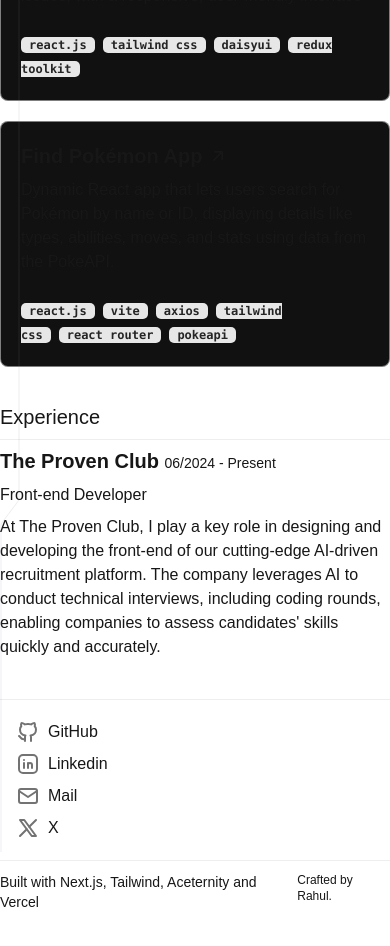
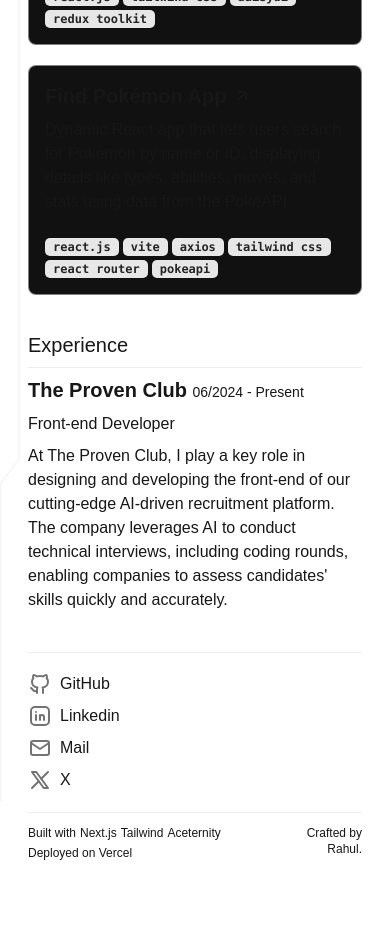
Before and after one commit to sutharrahul/rahul-suthar, a Next.js app: page / in a window 390 px wide. Shown: the part 920-1866 px from the top of the page. After the commit the page ends 1821 px from the top, so only its background shows below. Built offline with nearby package versions, Linux system fonts and the light colour scheme.

Commit message:
debug and responsive create

```diff
--- a/src/app/page.tsx
+++ b/src/app/page.tsx
@@ -1,5 +1,4 @@
 import Clock from "@/components/Clock";
-// import { FloatingDockDemo } from "@/components/FloatingDockDemo";
 import Footer from "@/components/Footer";
 import { FlipWords } from "@/components/ui/flip-words";
 import { TracingBeam } from "@/components/ui/tracing-beam";
@@ -7,13 +6,15 @@ import data from "../json/project.json";
 import Badge from "@/components/Badge";
 import { IconArrowUpRight } from "@tabler/icons-react";
 import Link from "next/link";
+
 export default function Home() {
-  const { profile, experience, projects, social } = data;
+  const { profile, experience, projects } = data;
   return (
-    <TracingBeam>
-      <div className=" mx-auto pt-28 max-w-[680px]">
+    <div className="mx-auto max-w-[580px]">
+      <TracingBeam className="px-5 sm:px-0">
+        <div className="px-2 pt-20 sm:pt-28">
           <Clock />
-        <div className="mx-auto">
+          <div>
             {/* Hero section */}
             <img
               className="w-24 rounded-full"
@@ -27,8 +28,8 @@ export default function Home() {
                   <div>
                     {profile?.designtion} | <FlipWords words={profile?.role} />
                   </div>
+                  <div className="h-[0.5px] bg-[#e0e0e088]"></div>
                 </div>
-              <p>{profile?.headline}</p>
                 <p>{profile?.summary}</p>
               </div>
             </div>
@@ -40,7 +41,7 @@ export default function Home() {
               {projects?.map((projectData) => (
                 <div
                   key={projectData?.id}
-                className="flex flex-col gap-2 p-5 border-[0.5px] border-[#e0e0e088] rounded-lg bg-[#111111] mt-3"
+                  className="flex flex-col gap-2 p-4 border-[0.5px] border-[#e0e0e088] rounded-lg bg-[#111111] mt-3"
                 >
                   <Link
                     href={projectData?.link}
@@ -49,7 +50,7 @@ export default function Home() {
                     {projectData?.title} <IconArrowUpRight className="h-5" />
                   </Link>
                   <p>{projectData?.description}</p>
-                <div className="mt-4">
+                  <div className="mt-4 flex flex-wrap gap-1">
                     {projectData?.technologies?.map(
                       (tech) =>
                         tech && <Badge key={tech} label={tech?.toLowerCase()} />
@@ -78,9 +79,9 @@ export default function Home() {
               </div>
             </div>
           </div>
+          <Footer />
         </div>
-      <Footer />
-      {/* <FloatingDockDemo /> */}
       </TracingBeam>
+    </div>
   );
 }
--- a/src/components/Badge.tsx
+++ b/src/components/Badge.tsx
@@ -4,7 +4,7 @@ type BadgeProps = {
 };
 export default function Badge({ label }: BadgeProps) {
   return (
-    <span className="py-px px-2 mr-2 rounded-[5px] bg-[#fff]/90 font-semibold backdrop-blur-sm font-mono text-xs text-[#252525]">
+    <span className="py-px px-2 rounded-[5px] bg-[#fff]/90 font-semibold backdrop-blur-sm font-mono text-xs text-[#252525]">
       {label}
     </span>
   );
--- a/src/components/Clock.tsx
+++ b/src/components/Clock.tsx
@@ -30,7 +30,7 @@ export default function Clock() {
   }, []);
 
   return (
-    <p className="fixed bottom-3 right-10 w-fit py-1 px-2 rounded-md bg-[#323232] text-white text-xs">
+    <p className="fixed bottom-2 right-4 w-fit py-1 px-2 rounded-md bg-[#323232] text-white text-xs">
       {time}
     </p>
   );
--- a/src/components/CustomLink.tsx
+++ /dev/null
@@ -1,16 +0,0 @@
-import Link from "next/link";
-import React from "react";
-
-type Prop = {
-  labe: string;
-  href: string;
-  className?: string;
-};
-
-export default function CustomLink({ href, labe, className }: Prop) {
-  return (
-      <Link className={`${className}`} href={href}>
-        {labe}
-      </Link>
-  );
-}
--- a/src/components/Footer.tsx
+++ b/src/components/Footer.tsx
@@ -39,13 +39,33 @@ export default function Footer() {
       href: "https://x.com/rahulsuthar_25",
     },
   ];
+
+  const build = [
+    {
+      title: "Next.js",
+      href: "https://nextjs.org",
+    },
+    {
+      title: "Tailwind",
+      href: "https://tailwindcss.com",
+    },
+    {
+      title: "Aceternity",
+      href: "https://ui.aceternity.com/",
+    },
+    {
+      title: "Vercel",
+      href: "https://vercel.com/",
+    },
+  ];
   return (
     <div className="my-10 max-w-[680px] mx-auto">
       <div className="h-[0.5px] bg-[#e0e0e088]"></div>
       <div className="flex flex-col gap-2 my-5">
         {links?.map((links) => (
           <Link
-            className="flex items-center gap-2 mx-4 w-fit hover:text-[#0088f2] duration-150"
+            className="flex items-center gap-2 w-fit hover:text-[#0088f2] duration-150"
+            target="_blank"
             key={links?.title}
             href={links?.href}
           >
@@ -56,13 +76,34 @@ export default function Footer() {
       </div>
       <div className="h-[0.5px] bg-[#e0e0e088]"></div>
       <div className="flex justify-between mt-3">
-        <div className="text-sm text-">
-          Built with <Link href={""}>Next.js, </Link>
-          <Link href={""}>Tailwind, </Link>
-          <Link href={""}>Aceternity </Link> and
-          <Link href={""}> Vercel</Link>
+        <div className="text-xs flex flex-wrap gap-1">
+          Built with{" "}
+          {build?.map(({ title, href }) => (
+            <>
+              {title == "Vercel" ? (
+                <Link
+                  target="_blank"
+                  className="hover:text-[#0088f2] duration-150"
+                  key={title}
+                  href={href}
+                >
+                  Deployed on {" "}
+                  {title}
+                </Link>
+              ) : (
+                <Link
+                  target="_blank"
+                  className="hover:text-[#0088f2] duration-150"
+                  key={title}
+                  href={href}
+                >
+                  {title}
+                </Link>
+              )}
+            </>
+          ))}
         </div>
-        <span className="text-xs">Crafted by Rahul.</span>
+        <span className="text-xs text-end">Crafted by Rahul.</span>
       </div>
     </div>
   );
--- a/src/components/ui/floating-dock.tsx
+++ /dev/null
@@ -1,200 +0,0 @@
-'use client'
-/**
- * Note: Use position fixed according to your needs
- * Desktop navbar is better positioned at the bottom
- * Mobile navbar is better positioned at bottom right.
- **/
-
-import { cn } from "@/lib/utils";
-import { IconLayoutNavbarCollapse } from "@tabler/icons-react";
-import {
-  AnimatePresence,
-  MotionValue,
-  motion,
-  useMotionValue,
-  useSpring,
-  useTransform,
-} from "framer-motion";
-import Link from "next/link";
-import { useRef, useState } from "react";
-
-export const FloatingDock = ({
-  items,
-  desktopClassName,
-  mobileClassName,
-}: {
-  items: { title: string; icon: React.ReactNode; href: string }[];
-  desktopClassName?: string;
-  mobileClassName?: string;
-}) => {
-  return (
-    <>
-      <FloatingDockDesktop items={items} className={desktopClassName} />
-      <FloatingDockMobile items={items} className={mobileClassName} />
-    </>
-  );
-};
-
-const FloatingDockMobile = ({
-  items,
-  className,
-}: {
-  items: { title: string; icon: React.ReactNode; href: string }[];
-  className?: string;
-}) => {
-  const [open, setOpen] = useState(false);
-  return (
-    <div className={cn("relative block md:hidden", className)}>
-      <AnimatePresence>
-        {open && (
-          <motion.div
-            layoutId="nav"
-            className="absolute bottom-full mb-2 inset-x-0 flex flex-col gap-2"
-          >
-            {items.map((item, idx) => (
-              <motion.div
-                key={item.title}
-                initial={{ opacity: 0, y: 10 }}
-                animate={{
-                  opacity: 1,
-                  y: 0,
-                }}
-                exit={{
-                  opacity: 0,
-                  y: 10,
-                  transition: {
-                    delay: idx * 0.05,
-                  },
-                }}
-                transition={{ delay: (items.length - 1 - idx) * 0.05 }}
-              >
-                <Link
-                  href={item.href}
-                  key={item.title}
-                  className="h-10 w-10 rounded-full bg-gray-50 dark:bg-neutral-900 flex items-center justify-center"
-                >
-                  <div className="h-4 w-4">{item.icon}</div>
-                </Link>
-              </motion.div>
-            ))}
-          </motion.div>
-        )}
-      </AnimatePresence>
-      <button
-        onClick={() => setOpen(!open)}
-        className="h-10 w-10 rounded-full bg-gray-50 dark:bg-neutral-800 flex items-center justify-center"
-      >
-        <IconLayoutNavbarCollapse className="h-5 w-5 text-neutral-500 dark:text-neutral-400" />
-      </button>
-    </div>
-  );
-};
-
-const FloatingDockDesktop = ({
-  items,
-  className,
-}: {
-  items: { title: string; icon: React.ReactNode; href: string }[];
-  className?: string;
-}) => {
-  let mouseX = useMotionValue(Infinity);
-  return (
-    <motion.div
-      onMouseMove={(e) => mouseX.set(e.pageX)}
-      onMouseLeave={() => mouseX.set(Infinity)}
-      className={cn(
-        "mx-auto hidden md:flex h-16 gap-4 items-end  rounded-2xl bg-gray-50 dark:bg-neutral-900 px-4 pb-3",
-        className
-      )}
-    >
-      {items.map((item) => (
-        <IconContainer mouseX={mouseX} key={item.title} {...item} />
-      ))}
-    </motion.div>
-  );
-};
-
-function IconContainer({
-  mouseX,
-  title,
-  icon,
-  href,
-}: {
-  mouseX: MotionValue;
-  title: string;
-  icon: React.ReactNode;
-  href: string;
-}) {
-  let ref = useRef<HTMLDivElement>(null);
-
-  let distance = useTransform(mouseX, (val) => {
-    let bounds = ref.current?.getBoundingClientRect() ?? { x: 0, width: 0 };
-
-    return val - bounds.x - bounds.width / 2;
-  });
-
-  let widthTransform = useTransform(distance, [-150, 0, 150], [40, 80, 40]);
-  let heightTransform = useTransform(distance, [-150, 0, 150], [40, 80, 40]);
-
-  let widthTransformIcon = useTransform(distance, [-150, 0, 150], [20, 40, 20]);
-  let heightTransformIcon = useTransform(
-    distance,
-    [-150, 0, 150],
-    [20, 40, 20]
-  );
-
-  let width = useSpring(widthTransform, {
-    mass: 0.1,
-    stiffness: 150,
-    damping: 12,
-  });
-  let height = useSpring(heightTransform, {
-    mass: 0.1,
-    stiffness: 150,
-    damping: 12,
-  });
-
-  let widthIcon = useSpring(widthTransformIcon, {
-    mass: 0.1,
-    stiffness: 150,
-    damping: 12,
-  });
-  let heightIcon = useSpring(heightTransformIcon, {
-    mass: 0.1,
-    stiffness: 150,
-    damping: 12,
-  });
-
-  const [hovered, setHovered] = useState(false);
-
-  return (
-    <Link target="_blank" href={href}>
-      <motion.div
-        ref={ref}
-        style={{ width, height }}
-        onMouseEnter={() => setHovered(true)}
-        onMouseLeave={() => setHovered(false)}
-        className="aspect-square rounded-full bg-gray-200 dark:bg-neutral-800 flex items-center justify-center relative"
-      >
-        <AnimatePresence>
-          {hovered && (
-            <motion.div
-              initial={{ opacity: 0, y: 10, x: "-50%" }}
-              animate={{ opacity: 1, y: 0, x: "-50%" }}
-              exit={{ opacity: 0, y: 2, x: "-50%" }}
-              className="px-2 py-0.5 whitespace-pre rounded-md bg-gray-100 border dark:bg-neutral-800 dark:border-neutral-900 dark:text-white border-gray-200 text-neutral-700 absolute left-1/2 -translate-x-1/2 -top-8 w-fit text-xs"
-            >
-              {title}
-            </motion.div>
-          )}
-        </AnimatePresence>
-        <motion.div
-          style={{ width: widthIcon, height: heightIcon }}
-          className="flex items-center justify-center"
-        >
-          {icon}
-        </motion.div>
-      </motion.div>
-    </Link>
-  );
-}
--- a/src/json/project.json
+++ b/src/json/project.json
@@ -4,7 +4,6 @@
     "image_alt": "Rahul Suthar",
     "title": "Hi, I'm Rahul Suthar",
     "designtion": "Front-End Developer",
-    "headline": "Front-End Developer",
     "role": [
       "Innovative Code",
       "Web Innovation",
```
Lines whose indentation alone changed are shown as unchanged.
